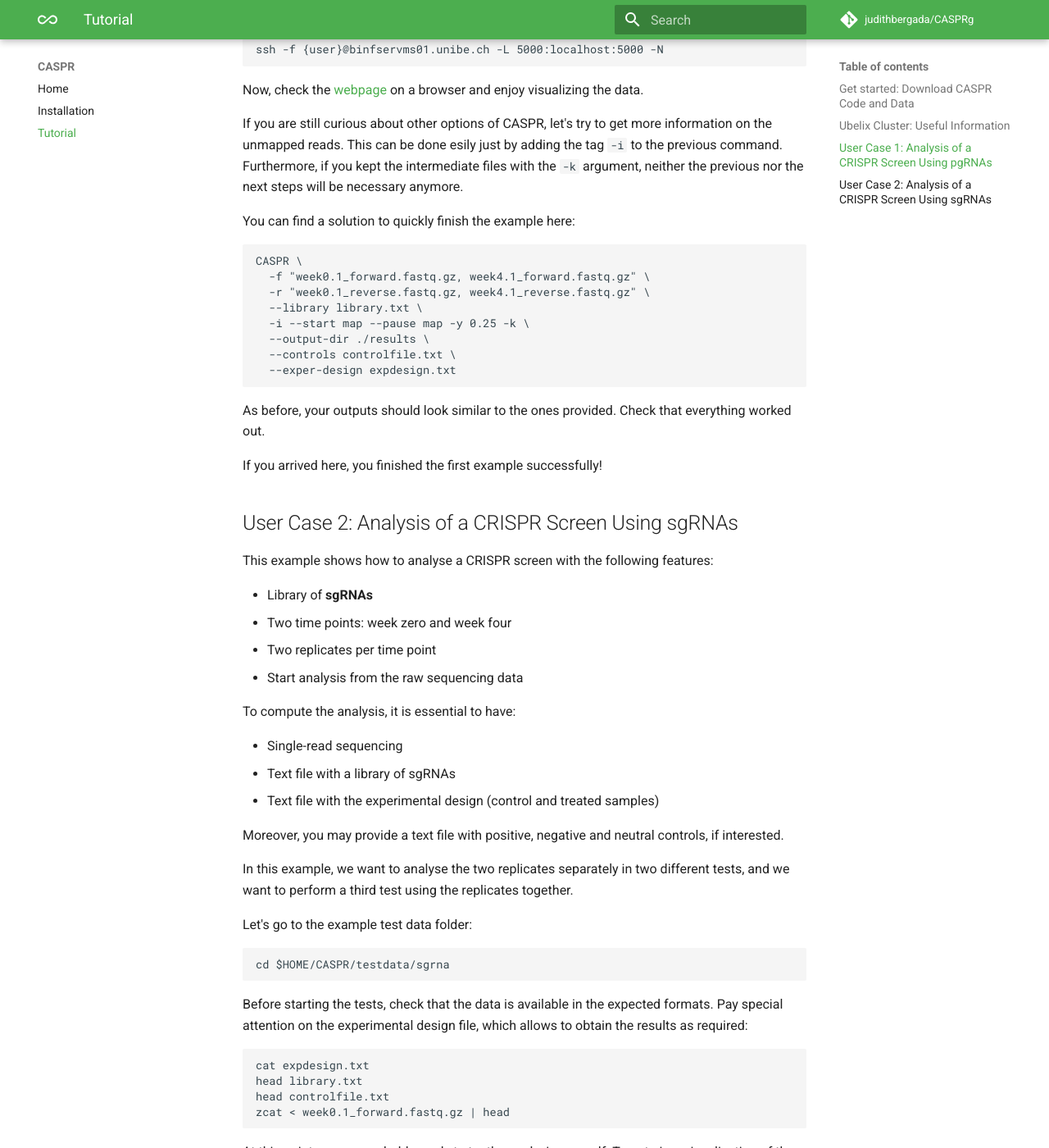
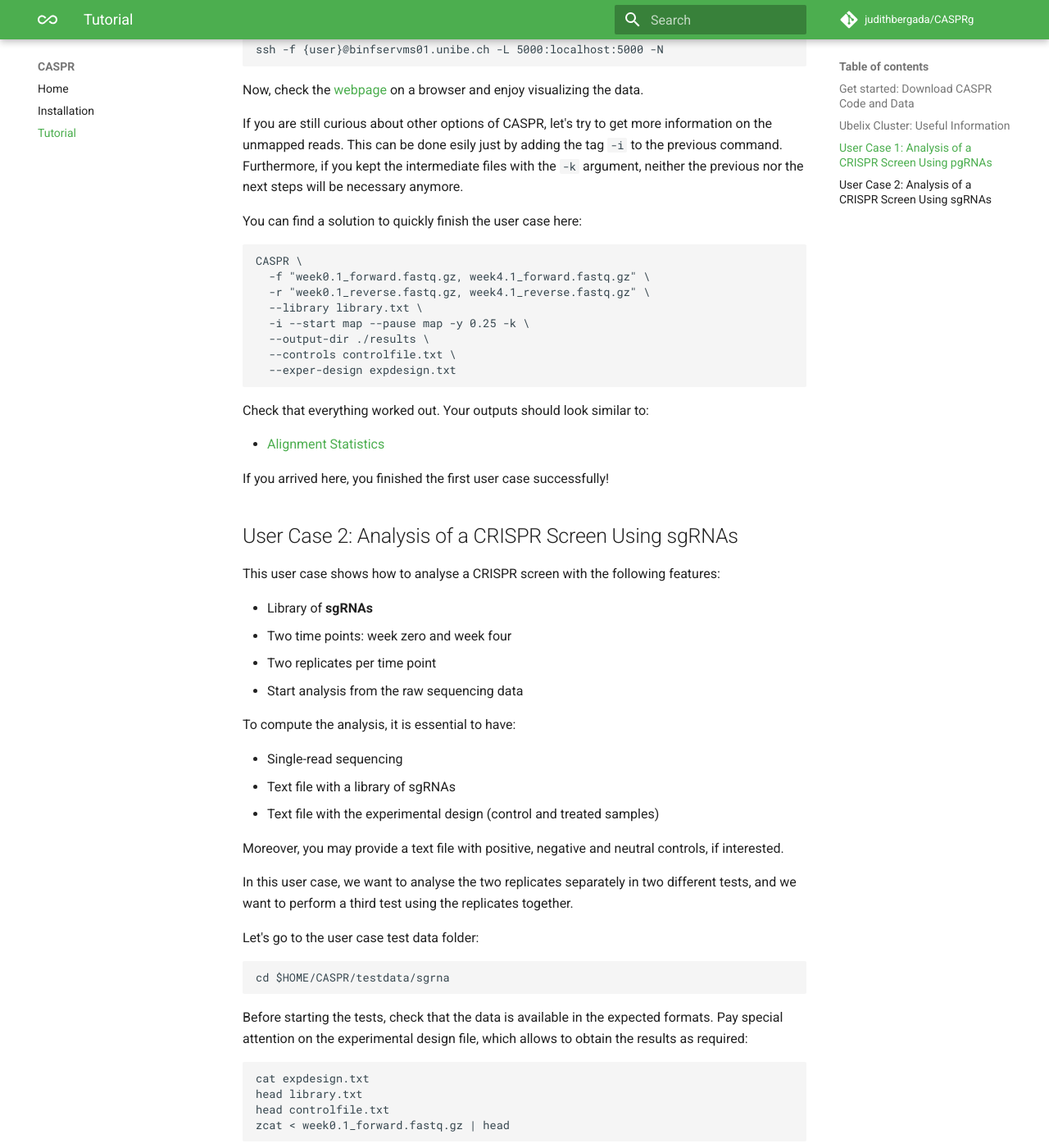
Before and after one commit to judithbergada/CASPR, an MkDocs documentation site: the page built from docs/pages/tutorial.md, in a window 1280 px wide and 1400 px high, scrolled down 2949 px. Shown: the whole window at 82% size. Built offline with MkDocs 1.6.1 and Material for MkDocs 9.7.7, drawn with Linux system fonts in a browser that asks for light colours; comment, search, counter and statistics services are not loaded; old or Windows-style settings are respelled for this version of MkDocs; some of the changed text lies outside the part shown.

Commit message:
Update text

````diff
--- a/docs/pages/tutorial.md
+++ b/docs/pages/tutorial.md
@@ -1,8 +1,8 @@
 # Tutorial
 
 Running CASPR is extremely easy and convenient to analyze CRIPR-Cas9 screens
-using pgRNAs. The test data folder contains two brief examples to go through
-all steps. Simply copy the scripts provided in each example to visualize the
+using pgRNAs. The test data folder contains two brief user cases to go through
+all steps. Simply copy the scripts provided in each user case to visualize the
 demos.
 
 ## Get started: Download CASPR Code and Data
@@ -46,7 +46,7 @@ module add UHTS/Quality_control/mageck-vispr/0.5.4
 
 ## User Case 1: Analysis of a CRISPR Screen Using pgRNAs
 
-This example shows how to analyse a CRISPR screen with the following features:
+This user case shows how to analyse a CRISPR screen with the following features:
 
 * Library of **pgRNAs**
 * Two time points: week zero and week four
@@ -62,7 +62,7 @@ To compute the analysis, it is essential to have:
 Additionally, you may provide a text file with positive, negative and neutral
 controls.
 
-Let's go to the example test data folder:
+Let's go to the user case test data folder:
 
 ```bash
 cd $HOME/CASPR/testdata/pgrna
@@ -106,7 +106,7 @@ default parameters of CASPR:
 2. the intermediate files will be kept.
 
 Please, make sure you keep the intermediate files to follow the second part of
-the example.
+the user case.
 
 After a few minutes, the outputs should appear in your computer. At this point,
 you can open them and see if they are as expected. The expected outputs are
@@ -153,7 +153,7 @@ information on the unmapped reads. This can be done esily just by adding the tag
 with the `-k` argument, neither the previous nor the next steps will be
 necessary anymore.
 
-You can find a solution to quickly finish the example here:
+You can find a solution to quickly finish the user case here:
 
 ```bash
 CASPR \
@@ -166,14 +166,16 @@ CASPR \
   --exper-design expdesign.txt
 ```
 
-As before, your outputs should look similar to the ones provided. Check that
-everything worked out.
+Check that everything worked out. Your outputs should look similar to:
 
-If you arrived here, you finished the first example successfully!
+* [Alignment Statistics](assets/pgrna/Alignment_statistics_2.pdf)
+
+
+If you arrived here, you finished the first user case successfully!
 
 ## User Case 2: Analysis of a CRISPR Screen Using sgRNAs
 
-This example shows how to analyse a CRISPR screen with the following features:
+This user case shows how to analyse a CRISPR screen with the following features:
 
 * Library of **sgRNAs**
 * Two time points: week zero and week four
@@ -189,11 +191,11 @@ To compute the analysis, it is essential to have:
 Moreover, you may provide a text file with positive, negative and neutral
 controls, if interested.
 
-In this example, we want to analyse the two replicates separately in two
+In this user case, we want to analyse the two replicates separately in two
 different tests, and we want to perform a third test using the replicates
 together.
 
-Let's go to the example test data folder:
+Let's go to the user case test data folder:
 
 ```bash
 cd $HOME/CASPR/testdata/sgrna
````
